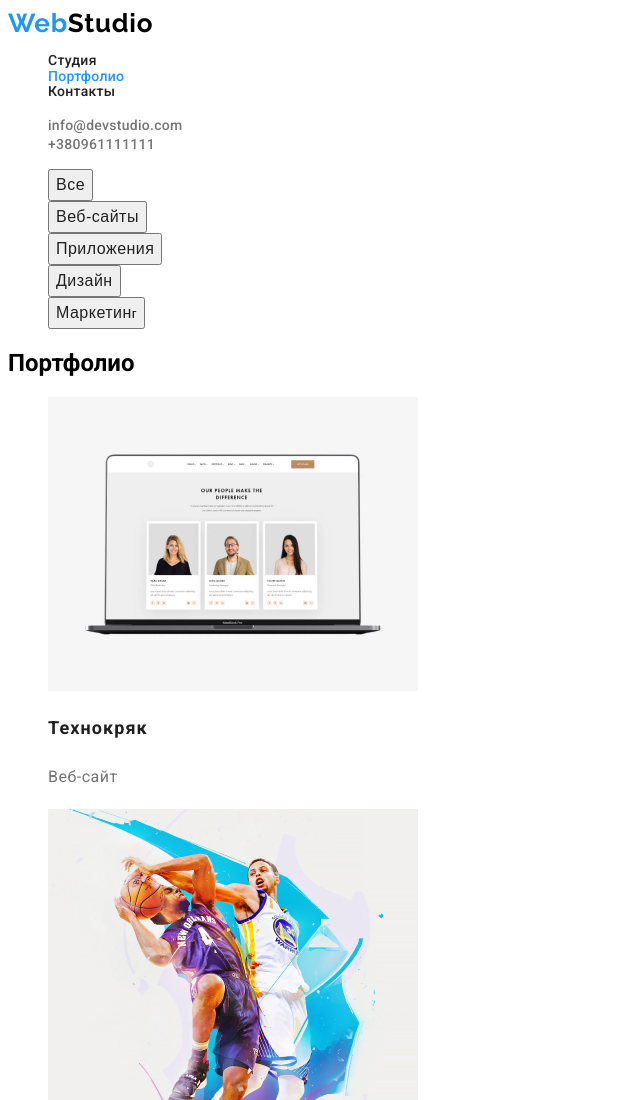
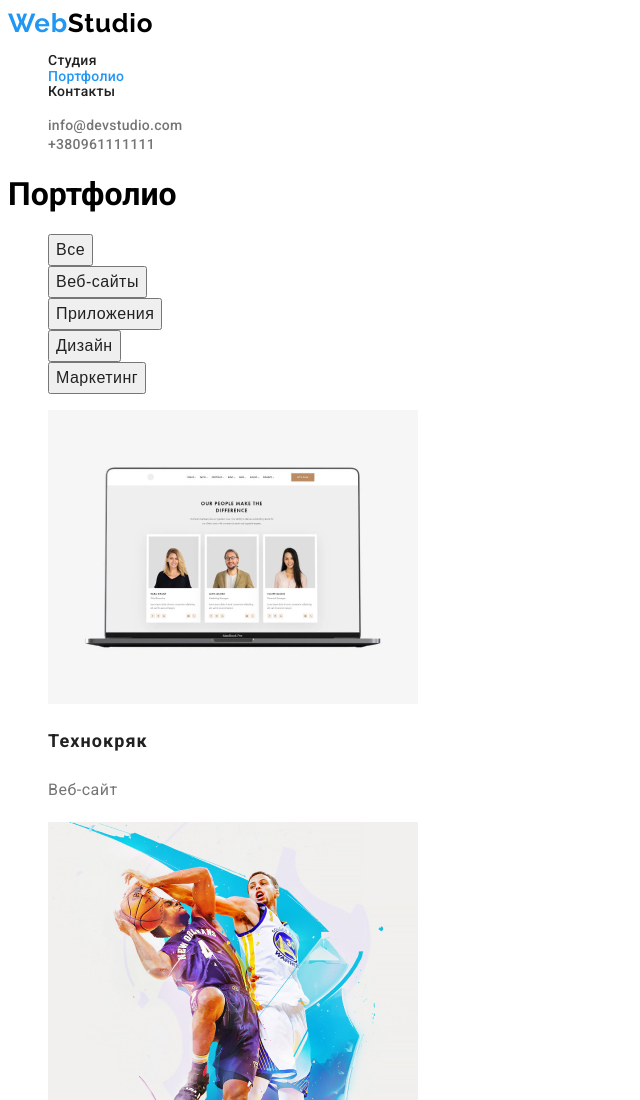
Before and after one commit to Bondarenkoalla/goit-markup-hw-02, a plain HTML site: page portfolio.html in a window 1280 px wide. Shown: the top 1100 px of the page, without its empty margins (0-640 px from the left). Drawn offline with Linux system fonts and the light colour scheme.

Commit message:
homework2

```diff
--- a/css/styles.css
+++ b/css/styles.css
@@ -36,10 +36,10 @@ a {
   letter-spacing: 0.02em;
 }
 li .link:hover,
-li .link:focus {
-  color: var(--accent-color);
-}
-.site-nav .link-current {
+li .link:focus,
+.site-nav .link-current,
+.contacts:hover,
+.contacts:focus {
   color: var(--accent-color);
 }
 .site-nav .link {
@@ -52,10 +52,7 @@ li .link:focus {
   line-height: 1.1;
   letter-spacing: 0.02em;
 }
-.contacts:hover,
-.contacts:focus {
-  color: var(--accent-color);
-}
+
 body {
   font-family: Roboto, sans-serif;
 }
@@ -156,7 +153,7 @@ a[href="mailto:info@example.com"],
 a[href="tel:+380991111111"] {
   color: var(--primary-text-color);
 }
-.button span {
+.button {
   color: var(--title-text-color);
   font-weight: 500;
   font-size: 16px;
@@ -164,7 +161,7 @@ a[href="tel:+380991111111"] {
   text-align: center;
   letter-spacing: 0.03em;
 }
-.button span:hover {
+.button:hover {
   color: var(--white-color);
 }
 .button:hover {
--- a/portfolio.html
+++ b/portfolio.html
@@ -28,15 +28,15 @@
       </ul>
     </header>
     <main>
+      <h1>Портфолио</h1>
         <ul>
-            <li class="button"><button type="button"> <span> Все</span></button></li>
-            <li class="button"><button type="button"><span>Веб-сайты</span></button></li>
-            <li class="button"><button type="button"><span>Приложения</span></button></li>
-            <li class="button"><button type="button"><span>Дизайн</span></button></li>
-            <li class="button"><button type="button"><span>Маркетин</span>г</button></li>
+            <li><button type="button" class="button">Все</button></li>
+            <li><button type="button" class="button">Веб-сайты</button></li>
+            <li><button type="button" class="button">Приложения</button></li>
+            <li><button type="button" class="button">Дизайн</button></li>
+            <li><button type="button" class="button">Маркетинг</button></li>
         </ul>
         <section>
-            <h1>Портфолио</h1>
          <ul>
               <li><a href=""><img src="./images/tehnokriak.jpg" alt="технокряк"> <h2 class="portfolio-title">Технокряк</h2>
               <p class="portfolio-type">Веб-сайт</p> </a>
```
Lines whose indentation alone changed are shown as unchanged.
